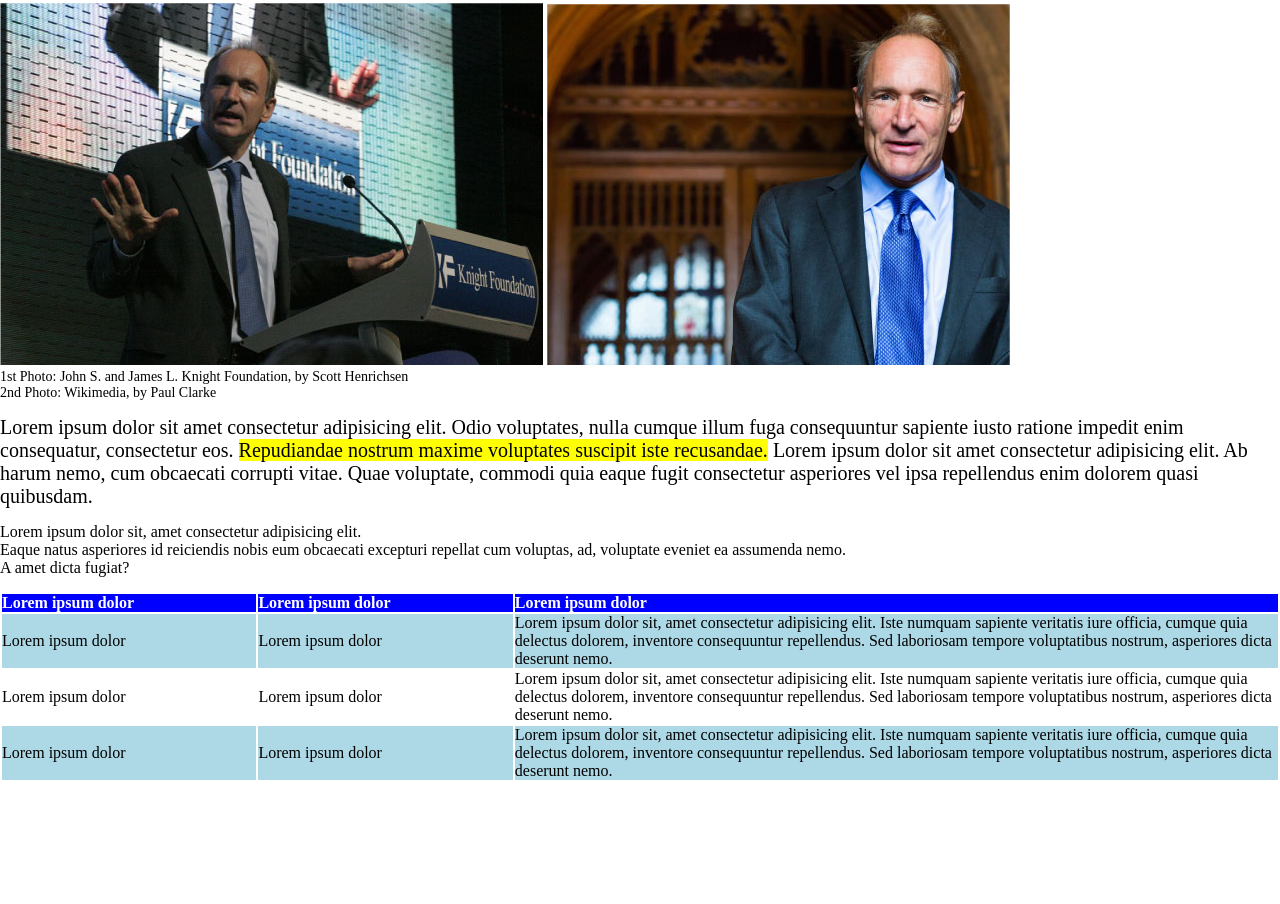
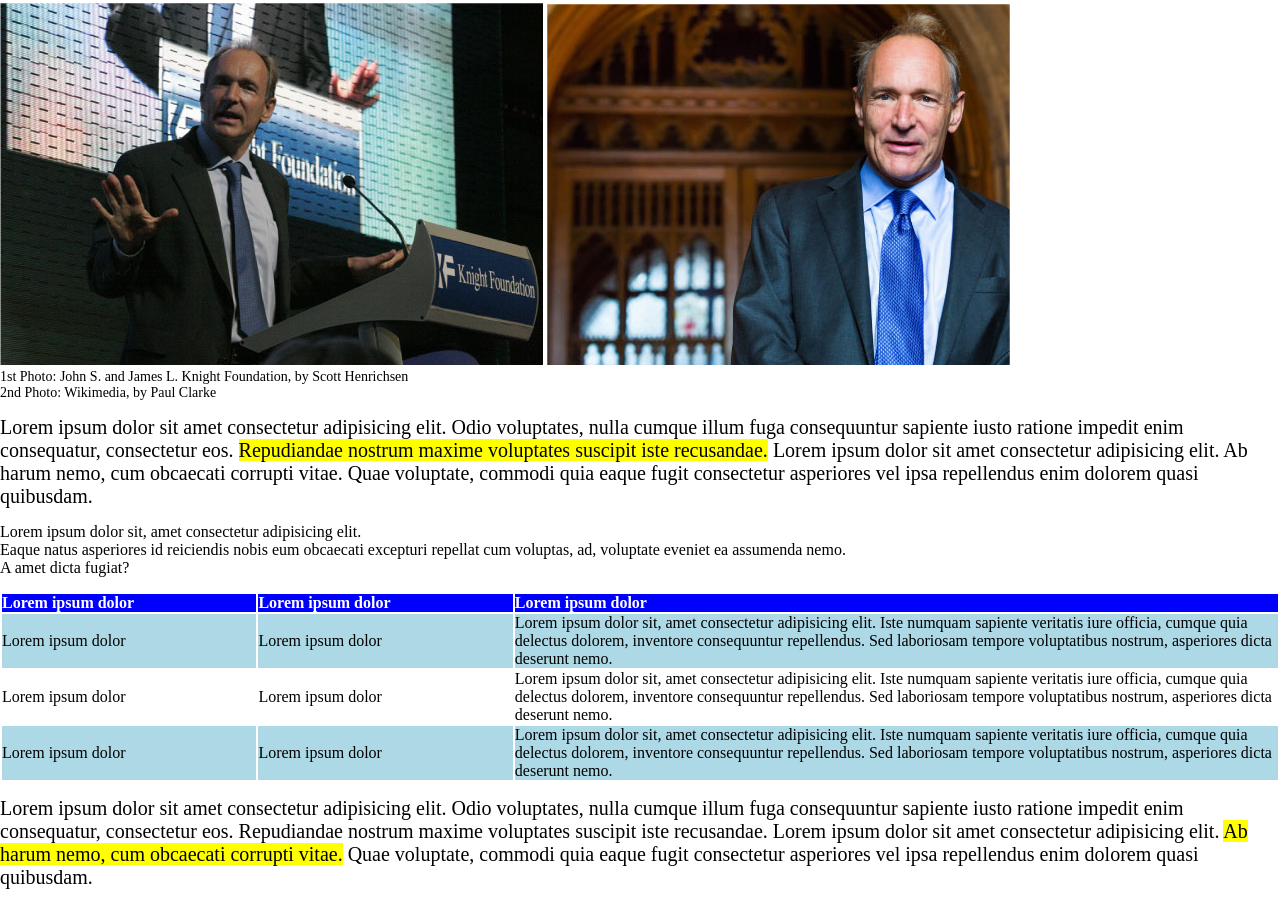
Before and after one commit to Rachele-Turtora/html-css-booleaner, a plain HTML site: page index.html in a window 1280 px wide. Shown: the part 377-1281 px from the top of the page. Before the commit the page ends 1174 px from the top, so only its background shows below. Drawn offline with Linux system fonts and the light colour scheme.

Commit message:
[UPD] added section "text"

```diff
--- a/index.html
+++ b/index.html
@@ -71,6 +71,12 @@
                 </tbody>
             </table>
         </div>
+
+        <!-- TEXT -->
+        <div class="section">
+            <p>Lorem ipsum dolor sit amet consectetur adipisicing elit. Odio voluptates, nulla cumque illum fuga consequuntur sapiente iusto ratione impedit enim consequatur, consectetur eos. Repudiandae nostrum maxime voluptates suscipit iste recusandae. Lorem ipsum dolor sit amet consectetur adipisicing elit. <span class="highlighted">Ab harum nemo, cum obcaecati corrupti vitae.</span> Quae voluptate, commodi quia eaque fugit consectetur asperiores vel ipsa repellendus enim dolorem quasi quibusdam.</p>
+        </div>
+
     </main>
 </body>
 </html>
```
